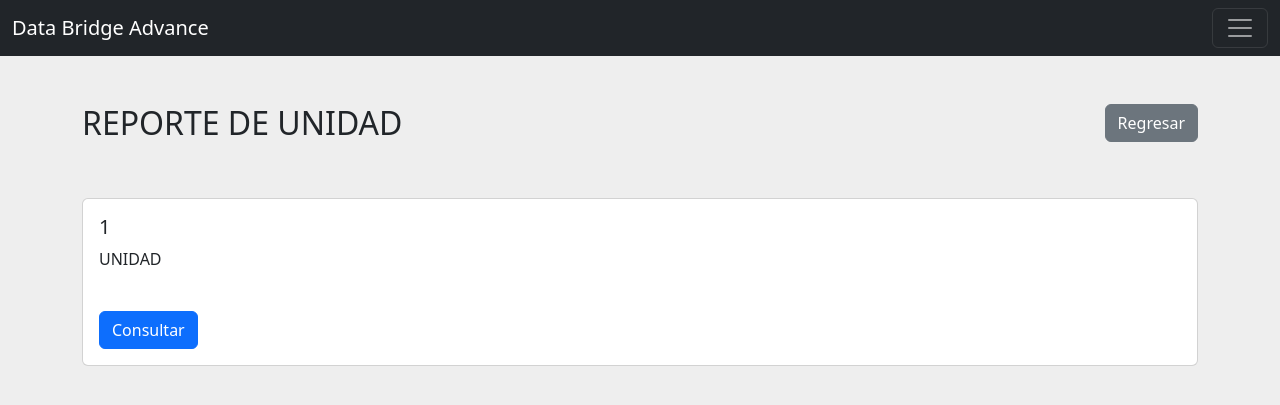
After one commit to wolfdev07/py-data-bridge-advance, a Flask app: template templates/pages/unit-general/unit_general.html in a window 1280 px wide. The commit adds this page. Shown: the top 405 px of the page. Run offline with Flask 3, Linux system fonts and the light colour scheme; the template is opened without the code that fills it: most values are stand-ins (such as "Sample title", 1, 10 or a date in 2020).

Commit message:
UPDATE view unit

```diff
--- a/app.py
+++ b/app.py
@@ -1,6 +1,6 @@
 import webview
 from flask import Flask, request, render_template
-from bridges import get_groups, units_behaviour_report
+from bridges import get_groups, units_behaviour_report, unit_general_info
 from utils import processString
 
 
@@ -39,9 +39,14 @@ def units_report_group():
 
 
 @app.route("/unit-general-info", methods=['GET'])
-def unit_general_info():
+def unit_general_info_view():
     # EXTRAER LOS ARGS GET
     unit_id = request.args.get("unit_id")
+    unit_info = unit_general_info(unit_id=unit_id)
+    print(unit_info)
+    # RENDERIZAR LA RESPUESTA
+    return render_template('pages/unit-general/unit_general.html', unit_info=unit_info)
+
 
 @app.route('/hello-world')
 def hello_world():
--- /dev/null
+++ b/templates/pages/unit-general/unit_general.html
@@ -0,0 +1,33 @@
+{% extends "layout.html" %}
+
+{% block content %}
+<div class="container mt-5">
+
+    <div class="row mt-4">
+        <div class="col-6">
+            <h2>REPORTE DE UNIDAD</h2>
+        </div>
+        <div class="col-6 text-end">
+            <a href="{{ url_for('index') }}" class="btn btn-secondary">Regresar</a>
+        </div>
+    </div>
+
+    <div class="card mt-5">
+        <div class="card-body">
+            <div class="row justify-content-between">
+                <div class="col-6">
+                    <h5 class="card-title">{{ unit_info["unit_id"] }}</h5>
+                </div>
+                <div>
+                    <p>UNIDAD</p>
+                </div>
+            </div>
+            <div class="row mt-4">
+                <div class="col-3">
+                    <button class="btn btn-primary" type="button">Consultar</button>
+                </div>
+            </div>
+        </div>
+    </div>
+</div>
+{% endblock %}
--- a/templates/pages/units-list-group/components/table.html
+++ b/templates/pages/units-list-group/components/table.html
@@ -35,7 +35,7 @@
             <tbody>
                 {% for report in units_report %}
                     <tr>
-                        <td>{{ report.unit_id }}</td>
+                        <td><a href="/unit-general-info?unit_id={{ report.unit_id }}">{{ report.unit_id }}</a></td>
                         <td>{{ report.title }}</td>
                         <td>
                             <strong>Grade</strong> {{ report.overall['grade'] }}
```
